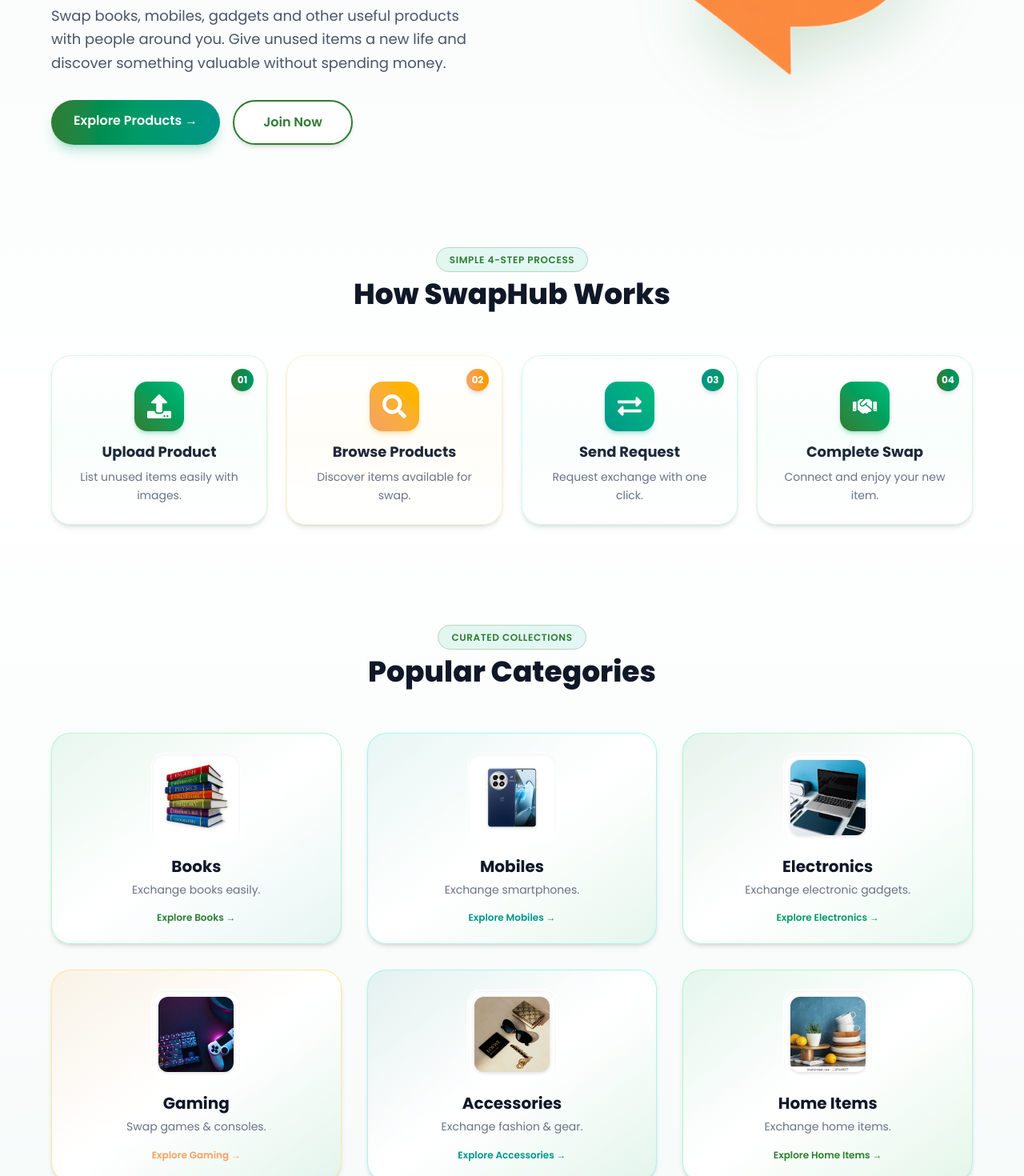
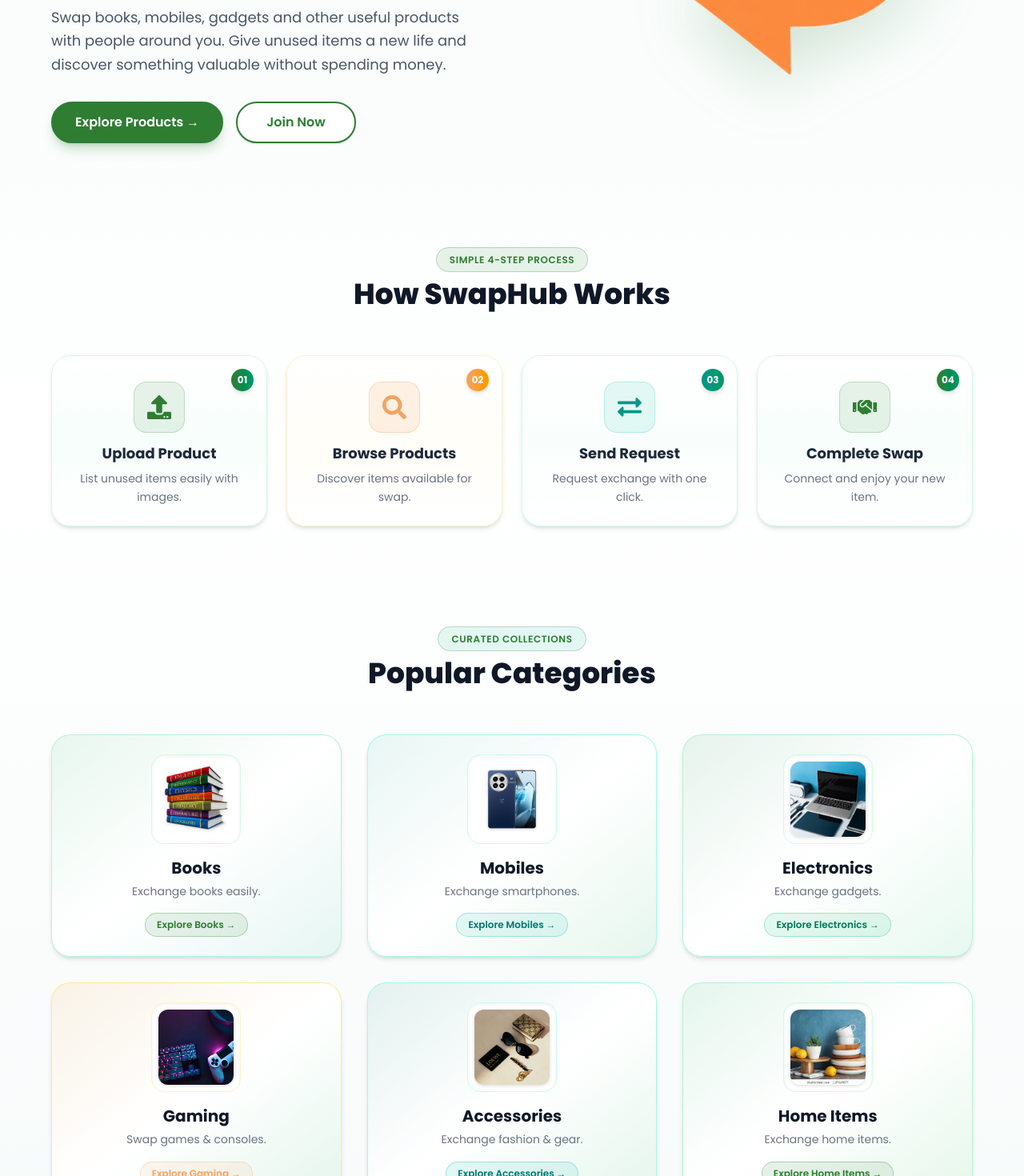
Before and after one commit to Amanverma45/swapHub, a React (Vite) app in the folder Frontend/hub/: page / in a window 1280 px wide. Shown: the part 520-1990 px from the top of the page at 80% size. Built offline with nearby package versions, Linux system fonts and the light colour scheme; no server answers.

Commit message:
add explicit 2px borders to hero buttons and convert category links to styled pill buttons with borders

```diff
--- a/Frontend/hub/src/Components/Home.jsx
+++ b/Frontend/hub/src/Components/Home.jsx
@@ -44,13 +44,13 @@ const Home = () => {
                         <div className="flex flex-wrap gap-4 mt-8">
                             <Link
                                 to="/products"
-                                className="bg-gradient-to-r from-[#2E7D32] via-emerald-600 to-teal-600 hover:from-emerald-700 hover:to-[#1b5e20] text-white font-semibold px-7 py-3.5 rounded-full hover:scale-105 active:scale-95 transition-all duration-300 shadow-lg shadow-emerald-600/25 text-center text-sm md:text-base min-w-[150px]"
+                                className="bg-[#2E7D32] border-2 border-[#2E7D32] hover:bg-[#236327] hover:border-[#236327] text-white font-semibold px-7 py-3 rounded-full hover:scale-105 active:scale-95 transition-all duration-300 shadow-lg shadow-[#2E7D32]/25 text-center text-sm md:text-base min-w-[150px]"
                             >
                                 Explore Products &rarr;
                             </Link>
                             <Link
                                 to="/register"
-                                className="bg-white hover:bg-emerald-50/80 text-[#2E7D32] border-2 border-[#2E7D32] font-semibold px-7 py-3.5 rounded-full hover:scale-105 active:scale-95 transition-all duration-300 text-center text-sm md:text-base min-w-[150px] shadow-md"
+                                className="bg-white border-2 border-[#2E7D32] text-[#2E7D32] hover:bg-[#2E7D32] hover:text-white font-semibold px-7 py-3 rounded-full hover:scale-105 active:scale-95 transition-all duration-300 text-center text-sm md:text-base min-w-[150px] shadow-sm"
                             >
                                 Join Now
                             </Link>
@@ -88,7 +88,7 @@ const Home = () => {
             {/* How SwapHub Works */}
             <section className="w-[92%] max-w-6xl mx-auto py-10 md:py-16">
                 <div className="text-center mb-10 md:mb-14">
-                    <span className="bg-gradient-to-r from-emerald-500/10 to-teal-500/10 text-[#2E7D32] border border-[#2E7D32]/25 px-4 py-1.5 rounded-full text-xs font-semibold uppercase tracking-wider">
+                    <span className="bg-[#2E7D32]/10 text-[#2E7D32] border border-[#2E7D32]/25 px-4 py-1.5 rounded-full text-xs font-semibold uppercase tracking-wider">
                         Simple 4-Step Process
                     </span>
                     <h2 className="text-2xl sm:text-3xl md:text-4xl font-extrabold text-gray-900 mt-3">
@@ -105,12 +105,12 @@ const Home = () => {
                         viewport={{ once: true }}
                         transition={{ duration: 0.3 }}
                         whileHover={{ y: -6, scale: 1.02 }}
-                        className="relative group bg-gradient-to-b from-white via-emerald-50/40 to-white border border-emerald-100 hover:border-emerald-400 shadow-md hover:shadow-xl hover:shadow-emerald-500/15 p-4 sm:p-6 rounded-2xl md:rounded-3xl flex flex-col justify-between items-center text-center transition-all duration-300"
+                        className="relative group bg-gradient-to-b from-white via-emerald-50/40 to-white border border-emerald-100 hover:border-[#2E7D32]/40 shadow-md hover:shadow-xl hover:shadow-emerald-500/15 p-4 sm:p-6 rounded-2xl md:rounded-3xl flex flex-col justify-between items-center text-center transition-all duration-300"
                     >
                         <div className="absolute top-2.5 right-2.5 sm:top-4 sm:right-4 bg-gradient-to-r from-[#2E7D32] to-emerald-600 text-white text-[10px] sm:text-xs font-bold w-5 h-5 sm:w-7 sm:h-7 rounded-full flex items-center justify-center shadow-md">
                             01
                         </div>
-                        <div className="p-3 sm:p-4 rounded-2xl bg-gradient-to-tr from-[#2E7D32] to-emerald-500 text-white shadow-md shadow-emerald-600/25 group-hover:scale-110 transition-transform duration-300 mt-2 mb-3">
+                        <div className="p-3 sm:p-4 rounded-2xl bg-[#2E7D32]/10 border border-[#2E7D32]/20 text-[#2E7D32] group-hover:bg-[#2E7D32] group-hover:text-white transition-colors duration-300 mt-2 mb-3">
                             <FaUpload className="text-2xl sm:text-3xl" />
                         </div>
                         <div>
@@ -130,12 +130,12 @@ const Home = () => {
                         viewport={{ once: true }}
                         transition={{ duration: 0.3, delay: 0.05 }}
                         whileHover={{ y: -6, scale: 1.02 }}
-                        className="relative group bg-gradient-to-b from-white via-amber-50/40 to-white border border-amber-100 hover:border-amber-400 shadow-md hover:shadow-xl hover:shadow-amber-500/15 p-4 sm:p-6 rounded-2xl md:rounded-3xl flex flex-col justify-between items-center text-center transition-all duration-300"
+                        className="relative group bg-gradient-to-b from-white via-amber-50/40 to-white border border-amber-100 hover:border-[#F4A261]/40 shadow-md hover:shadow-xl hover:shadow-amber-500/15 p-4 sm:p-6 rounded-2xl md:rounded-3xl flex flex-col justify-between items-center text-center transition-all duration-300"
                     >
                         <div className="absolute top-2.5 right-2.5 sm:top-4 sm:right-4 bg-gradient-to-r from-[#F4A261] to-amber-500 text-white text-[10px] sm:text-xs font-bold w-5 h-5 sm:w-7 sm:h-7 rounded-full flex items-center justify-center shadow-md">
                             02
                         </div>
-                        <div className="p-3 sm:p-4 rounded-2xl bg-gradient-to-tr from-[#F4A261] to-amber-400 text-white shadow-md shadow-amber-500/25 group-hover:scale-110 transition-transform duration-300 mt-2 mb-3">
+                        <div className="p-3 sm:p-4 rounded-2xl bg-[#F4A261]/15 border border-[#F4A261]/30 text-[#F4A261] group-hover:bg-[#F4A261] group-hover:text-white transition-colors duration-300 mt-2 mb-3">
                             <FaSearch className="text-2xl sm:text-3xl" />
                         </div>
                         <div>
@@ -160,7 +160,7 @@ const Home = () => {
                         <div className="absolute top-2.5 right-2.5 sm:top-4 sm:right-4 bg-gradient-to-r from-teal-600 to-emerald-600 text-white text-[10px] sm:text-xs font-bold w-5 h-5 sm:w-7 sm:h-7 rounded-full flex items-center justify-center shadow-md">
                             03
                         </div>
-                        <div className="p-3 sm:p-4 rounded-2xl bg-gradient-to-tr from-teal-600 to-emerald-500 text-white shadow-md shadow-teal-600/25 group-hover:scale-110 transition-transform duration-300 mt-2 mb-3">
+                        <div className="p-3 sm:p-4 rounded-2xl bg-teal-500/10 border border-teal-500/20 text-teal-600 group-hover:bg-teal-600 group-hover:text-white transition-colors duration-300 mt-2 mb-3">
                             <FaExchangeAlt className="text-2xl sm:text-3xl" />
                         </div>
                         <div>
@@ -180,12 +180,12 @@ const Home = () => {
                         viewport={{ once: true }}
                         transition={{ duration: 0.3, delay: 0.15 }}
                         whileHover={{ y: -6, scale: 1.02 }}
-                        className="relative group bg-gradient-to-b from-white via-emerald-50/40 to-white border border-emerald-100 hover:border-emerald-400 shadow-md hover:shadow-xl hover:shadow-emerald-500/15 p-4 sm:p-6 rounded-2xl md:rounded-3xl flex flex-col justify-between items-center text-center transition-all duration-300"
+                        className="relative group bg-gradient-to-b from-white via-emerald-50/40 to-white border border-emerald-100 hover:border-[#2E7D32]/40 shadow-md hover:shadow-xl hover:shadow-emerald-500/15 p-4 sm:p-6 rounded-2xl md:rounded-3xl flex flex-col justify-between items-center text-center transition-all duration-300"
                     >
                         <div className="absolute top-2.5 right-2.5 sm:top-4 sm:right-4 bg-gradient-to-r from-[#2E7D32] to-emerald-600 text-white text-[10px] sm:text-xs font-bold w-5 h-5 sm:w-7 sm:h-7 rounded-full flex items-center justify-center shadow-md">
                             04
                         </div>
-                        <div className="p-3 sm:p-4 rounded-2xl bg-gradient-to-tr from-[#2E7D32] to-emerald-500 text-white shadow-md shadow-emerald-600/25 group-hover:scale-110 transition-transform duration-300 mt-2 mb-3">
+                        <div className="p-3 sm:p-4 rounded-2xl bg-[#2E7D32]/10 border border-[#2E7D32]/20 text-[#2E7D32] group-hover:bg-[#2E7D32] group-hover:text-white transition-colors duration-300 mt-2 mb-3">
                             <FaHandshake className="text-2xl sm:text-3xl" />
                         </div>
                         <div>
@@ -223,7 +223,7 @@ const Home = () => {
                             whileHover={{ y: -6, scale: 1.02 }}
                             className="group relative bg-gradient-to-br from-emerald-500/10 via-white to-teal-500/10 hover:from-emerald-500/20 hover:to-teal-500/20 border border-emerald-200/80 hover:border-[#2E7D32] shadow-md hover:shadow-2xl hover:shadow-emerald-500/20 p-3.5 sm:p-5 md:p-6 rounded-2xl md:rounded-3xl flex flex-col justify-between items-center text-center h-full min-h-[180px] sm:min-h-[220px] md:min-h-[250px] transition-all duration-300 overflow-hidden"
                         >
-                            <div className="w-16 h-16 sm:w-20 sm:h-20 md:w-28 md:h-28 flex items-center justify-center p-1.5 sm:p-2 bg-white/90 rounded-xl sm:rounded-2xl shadow-inner backdrop-blur-sm border border-white">
+                            <div className="w-16 h-16 sm:w-20 sm:h-20 md:w-28 md:h-28 flex items-center justify-center p-1.5 sm:p-2 bg-white/90 rounded-xl sm:rounded-2xl shadow-inner backdrop-blur-sm border border-emerald-100">
                                 <img
                                     src={books}
                                     alt="Books"
@@ -240,7 +240,7 @@ const Home = () => {
                                 </p>
                             </div>
 
-                            <span className="mt-2 sm:mt-4 inline-flex items-center gap-1 text-[11px] sm:text-xs font-semibold text-[#2E7D32] group-hover:translate-x-1 transition-transform">
+                            <span className="mt-2 sm:mt-4 inline-flex items-center justify-center px-3.5 py-1.5 rounded-full text-[11px] sm:text-xs font-semibold text-[#2E7D32] bg-[#2E7D32]/10 border border-[#2E7D32]/30 group-hover:bg-[#2E7D32] group-hover:text-white transition-all duration-300">
                                 Explore Books &rarr;
                             </span>
                         </motion.div>
@@ -256,7 +256,7 @@ const Home = () => {
                             whileHover={{ y: -6, scale: 1.02 }}
                             className="group relative bg-gradient-to-br from-teal-500/10 via-white to-emerald-500/10 hover:from-teal-500/20 hover:to-emerald-500/20 border border-teal-200/80 hover:border-teal-600 shadow-md hover:shadow-2xl hover:shadow-teal-500/20 p-3.5 sm:p-5 md:p-6 rounded-2xl md:rounded-3xl flex flex-col justify-between items-center text-center h-full min-h-[180px] sm:min-h-[220px] md:min-h-[250px] transition-all duration-300 overflow-hidden"
                         >
-                            <div className="w-16 h-16 sm:w-20 sm:h-20 md:w-28 md:h-28 flex items-center justify-center p-1.5 sm:p-2 bg-white/90 rounded-xl sm:rounded-2xl shadow-inner backdrop-blur-sm border border-white">
+                            <div className="w-16 h-16 sm:w-20 sm:h-20 md:w-28 md:h-28 flex items-center justify-center p-1.5 sm:p-2 bg-white/90 rounded-xl sm:rounded-2xl shadow-inner backdrop-blur-sm border border-teal-100">
                                 <img
                                     src={mobile}
                                     alt="Mobiles"
@@ -273,7 +273,7 @@ const Home = () => {
                                 </p>
                             </div>
 
-                            <span className="mt-2 sm:mt-4 inline-flex items-center gap-1 text-[11px] sm:text-xs font-semibold text-teal-600 group-hover:translate-x-1 transition-transform">
+                            <span className="mt-2 sm:mt-4 inline-flex items-center justify-center px-3.5 py-1.5 rounded-full text-[11px] sm:text-xs font-semibold text-teal-700 bg-teal-500/10 border border-teal-500/30 group-hover:bg-teal-600 group-hover:text-white transition-all duration-300">
                                 Explore Mobiles &rarr;
                             </span>
                         </motion.div>
@@ -289,7 +289,7 @@ const Home = () => {
                             whileHover={{ y: -6, scale: 1.02 }}
                             className="group relative bg-gradient-to-br from-emerald-600/10 via-white to-emerald-400/10 hover:from-emerald-600/20 hover:to-emerald-400/20 border border-emerald-200/80 hover:border-emerald-500 shadow-md hover:shadow-2xl hover:shadow-emerald-500/20 p-3.5 sm:p-5 md:p-6 rounded-2xl md:rounded-3xl flex flex-col justify-between items-center text-center h-full min-h-[180px] sm:min-h-[220px] md:min-h-[250px] transition-all duration-300 overflow-hidden"
                         >
-                            <div className="w-16 h-16 sm:w-20 sm:h-20 md:w-28 md:h-28 flex items-center justify-center p-1.5 sm:p-2 bg-white/90 rounded-xl sm:rounded-2xl shadow-inner backdrop-blur-sm border border-white">
+                            <div className="w-16 h-16 sm:w-20 sm:h-20 md:w-28 md:h-28 flex items-center justify-center p-1.5 sm:p-2 bg-white/90 rounded-xl sm:rounded-2xl shadow-inner backdrop-blur-sm border border-emerald-100">
                                 <img
                                     src={electronics}
                                     alt="Electronics"
@@ -302,11 +302,11 @@ const Home = () => {
                                     Electronics
                                 </h3>
                                 <p className="text-[11px] sm:text-xs md:text-sm text-gray-500 mt-0.5 sm:mt-1 leading-tight sm:leading-relaxed">
-                                    Exchange electronic gadgets.
+                                    Exchange gadgets.
                                 </p>
                             </div>
 
-                            <span className="mt-2 sm:mt-4 inline-flex items-center gap-1 text-[11px] sm:text-xs font-semibold text-emerald-600 group-hover:translate-x-1 transition-transform">
+                            <span className="mt-2 sm:mt-4 inline-flex items-center justify-center px-3.5 py-1.5 rounded-full text-[11px] sm:text-xs font-semibold text-emerald-700 bg-emerald-500/10 border border-emerald-500/30 group-hover:bg-emerald-600 group-hover:text-white transition-all duration-300">
                                 Explore Electronics &rarr;
                             </span>
                         </motion.div>
@@ -322,7 +322,7 @@ const Home = () => {
                             whileHover={{ y: -6, scale: 1.02 }}
                             className="group relative bg-gradient-to-br from-amber-500/10 via-white to-emerald-500/10 hover:from-amber-500/20 hover:to-emerald-500/20 border border-amber-200/80 hover:border-[#F4A261] shadow-md hover:shadow-2xl hover:shadow-amber-500/20 p-3.5 sm:p-5 md:p-6 rounded-2xl md:rounded-3xl flex flex-col justify-between items-center text-center h-full min-h-[180px] sm:min-h-[220px] md:min-h-[250px] transition-all duration-300 overflow-hidden"
                         >
-                            <div className="w-16 h-16 sm:w-20 sm:h-20 md:w-28 md:h-28 flex items-center justify-center p-1.5 sm:p-2 bg-white/90 rounded-xl sm:rounded-2xl shadow-inner backdrop-blur-sm border border-white">
+                            <div className="w-16 h-16 sm:w-20 sm:h-20 md:w-28 md:h-28 flex items-center justify-center p-1.5 sm:p-2 bg-white/90 rounded-xl sm:rounded-2xl shadow-inner backdrop-blur-sm border border-amber-100">
                                 <img
                                     src={gaming}
                                     alt="Gaming"
@@ -339,7 +339,7 @@ const Home = () => {
                                 </p>
                             </div>
 
-                            <span className="mt-2 sm:mt-4 inline-flex items-center gap-1 text-[11px] sm:text-xs font-semibold text-[#F4A261] group-hover:translate-x-1 transition-transform">
+                            <span className="mt-2 sm:mt-4 inline-flex items-center justify-center px-3.5 py-1.5 rounded-full text-[11px] sm:text-xs font-semibold text-[#F4A261] bg-[#F4A261]/10 border border-[#F4A261]/30 group-hover:bg-[#F4A261] group-hover:text-white transition-all duration-300">
                                 Explore Gaming &rarr;
                             </span>
                         </motion.div>
@@ -355,7 +355,7 @@ const Home = () => {
                             whileHover={{ y: -6, scale: 1.02 }}
                             className="group relative bg-gradient-to-br from-teal-600/10 via-white to-emerald-500/10 hover:from-teal-600/20 hover:to-emerald-500/20 border border-teal-200/80 hover:border-teal-600 shadow-md hover:shadow-2xl hover:shadow-teal-500/20 p-3.5 sm:p-5 md:p-6 rounded-2xl md:rounded-3xl flex flex-col justify-between items-center text-center h-full min-h-[180px] sm:min-h-[220px] md:min-h-[250px] transition-all duration-300 overflow-hidden"
                         >
-                            <div className="w-16 h-16 sm:w-20 sm:h-20 md:w-28 md:h-28 flex items-center justify-center p-1.5 sm:p-2 bg-white/90 rounded-xl sm:rounded-2xl shadow-inner backdrop-blur-sm border border-white">
+                            <div className="w-16 h-16 sm:w-20 sm:h-20 md:w-28 md:h-28 flex items-center justify-center p-1.5 sm:p-2 bg-white/90 rounded-xl sm:rounded-2xl shadow-inner backdrop-blur-sm border border-teal-100">
                                 <img
                                     src={accessories}
                                     alt="Accessories"
@@ -372,7 +372,7 @@ const Home = () => {
                                 </p>
                             </div>
 
-                            <span className="mt-2 sm:mt-4 inline-flex items-center gap-1 text-[11px] sm:text-xs font-semibold text-teal-600 group-hover:translate-x-1 transition-transform">
+                            <span className="mt-2 sm:mt-4 inline-flex items-center justify-center px-3.5 py-1.5 rounded-full text-[11px] sm:text-xs font-semibold text-teal-700 bg-teal-500/10 border border-teal-500/30 group-hover:bg-teal-600 group-hover:text-white transition-all duration-300">
                                 Explore Accessories &rarr;
                             </span>
                         </motion.div>
@@ -388,7 +388,7 @@ const Home = () => {
                             whileHover={{ y: -6, scale: 1.02 }}
                             className="group relative bg-gradient-to-br from-emerald-500/10 via-white to-green-500/10 hover:from-emerald-500/20 hover:to-green-500/20 border border-emerald-200/80 hover:border-[#2E7D32] shadow-md hover:shadow-2xl hover:shadow-emerald-500/20 p-3.5 sm:p-5 md:p-6 rounded-2xl md:rounded-3xl flex flex-col justify-between items-center text-center h-full min-h-[180px] sm:min-h-[220px] md:min-h-[250px] transition-all duration-300 overflow-hidden"
                         >
-                            <div className="w-16 h-16 sm:w-20 sm:h-20 md:w-28 md:h-28 flex items-center justify-center p-1.5 sm:p-2 bg-white/90 rounded-xl sm:rounded-2xl shadow-inner backdrop-blur-sm border border-white">
+                            <div className="w-16 h-16 sm:w-20 sm:h-20 md:w-28 md:h-28 flex items-center justify-center p-1.5 sm:p-2 bg-white/90 rounded-xl sm:rounded-2xl shadow-inner backdrop-blur-sm border border-emerald-100">
                                 <img
                                     src={homeItems}
                                     alt="Home Items"
@@ -405,7 +405,7 @@ const Home = () => {
                                 </p>
                             </div>
 
-                            <span className="mt-2 sm:mt-4 inline-flex items-center gap-1 text-[11px] sm:text-xs font-semibold text-[#2E7D32] group-hover:translate-x-1 transition-transform">
+                            <span className="mt-2 sm:mt-4 inline-flex items-center justify-center px-3.5 py-1.5 rounded-full text-[11px] sm:text-xs font-semibold text-[#2E7D32] bg-[#2E7D32]/10 border border-[#2E7D32]/30 group-hover:bg-[#2E7D32] group-hover:text-white transition-all duration-300">
                                 Explore Home Items &rarr;
                             </span>
                         </motion.div>
```
